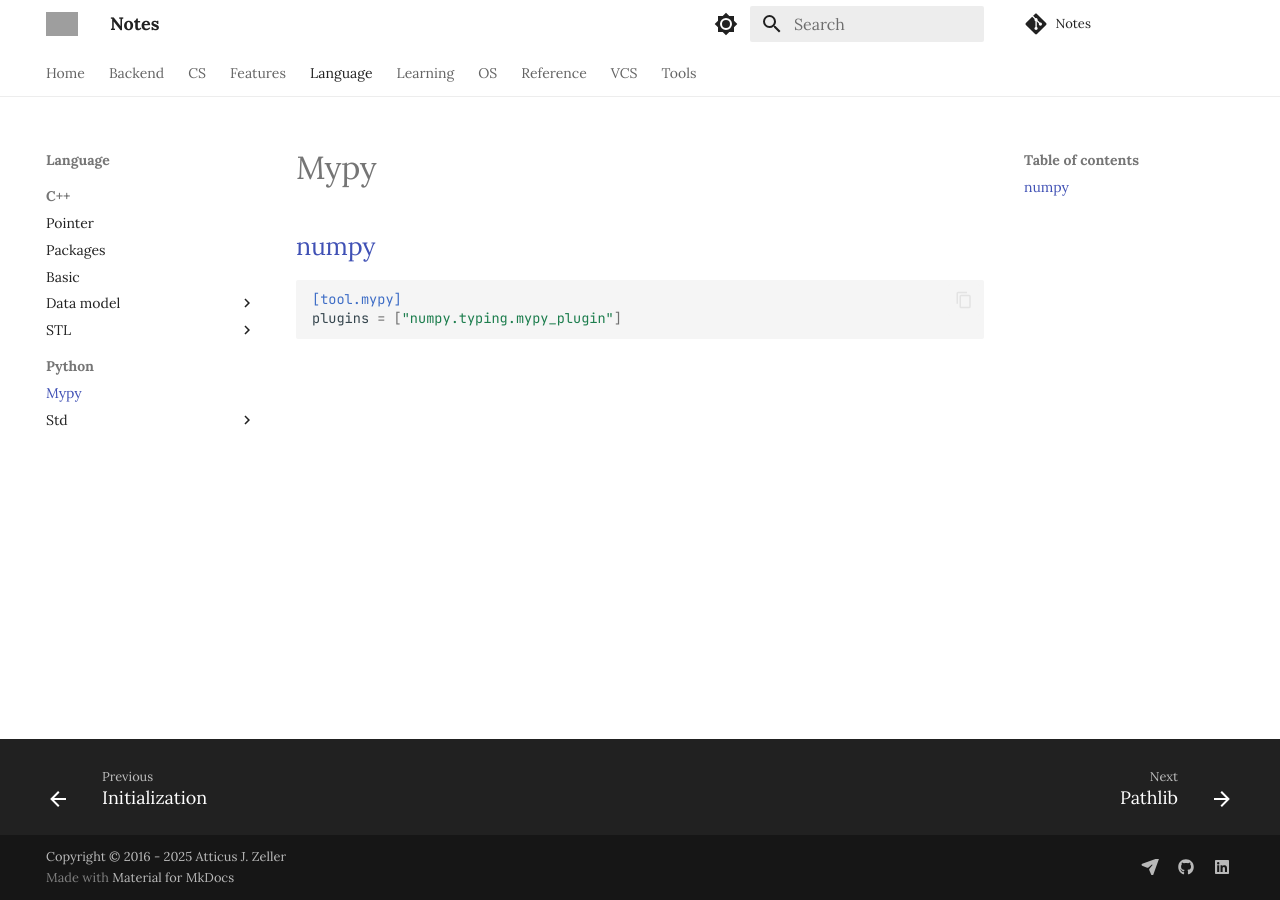
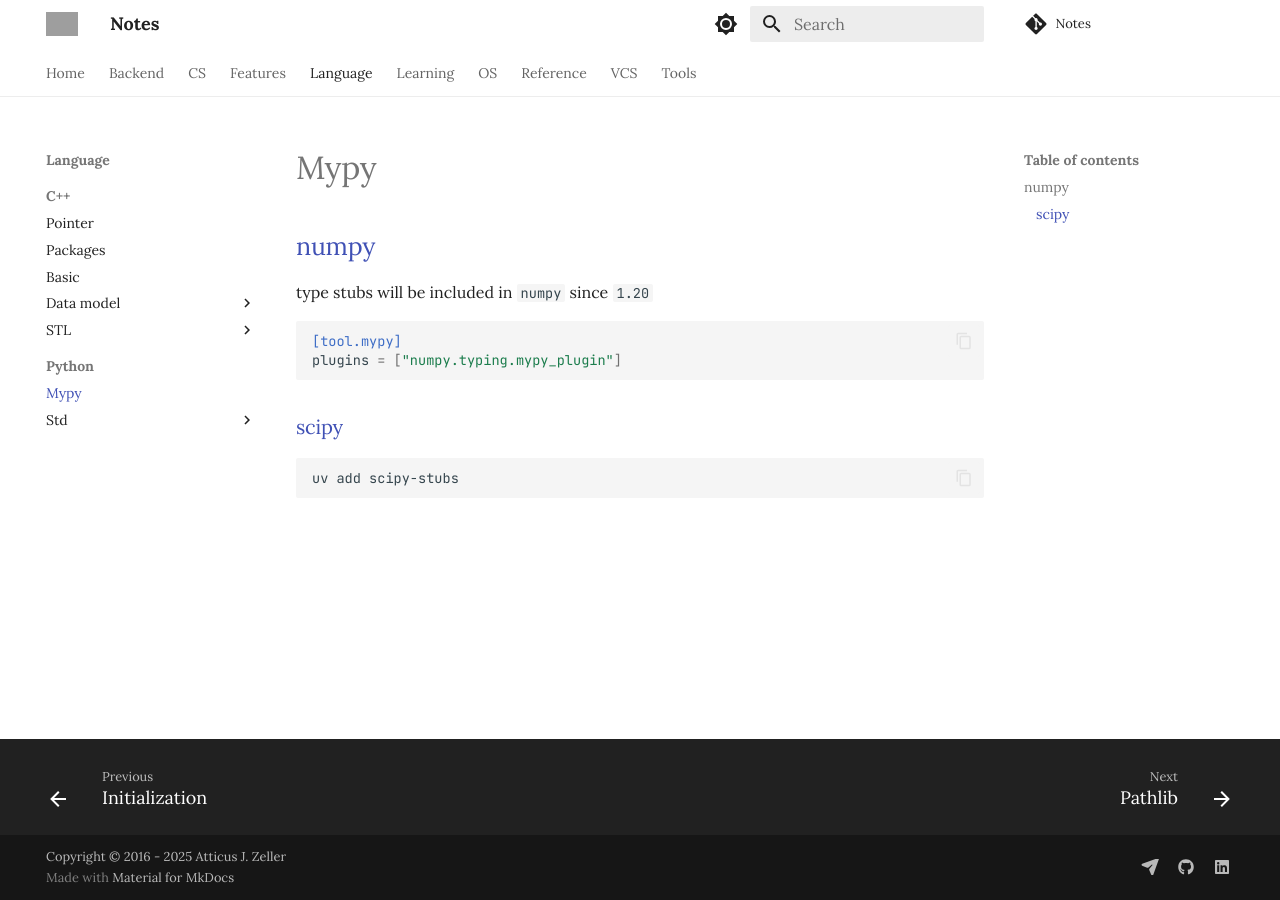
Before and after one commit to AtticusZeller/atticuszeller.github.io, an MkDocs documentation site: the page built from atticuszeller/Language/python/Mypy.md, in a window 1280 px wide. Built offline with MkDocs 1.6.1 and Material for MkDocs 9.7.7, drawn with Linux system fonts in a browser that asks for light colours; nearby versions of some CDN libraries; library files that are not in the unit come from our copies; comment, search, counter and statistics services are not loaded; grey boxes are pictures that could not be loaded.

Commit message:
vault backup: 2025-01-10 13:44:44
Affected files:
atticuszeller/Language/python/Mypy.md

````diff
--- a/atticuszeller/Language/python/Mypy.md
+++ b/atticuszeller/Language/python/Mypy.md
@@ -1,8 +1,16 @@
 # Mypy
 
 ## [numpy](https://numpy.org/doc/2.1/reference/typing.html#examples)
+
+type stubs will be included in `numpy` since `1.20`
 
 ```toml
 [tool.mypy]
 plugins = ["numpy.typing.mypy_plugin"]
 ```
+
+### [scipy](https://github.com/jorenham/scipy-stubs)
+
+```bash
+uv add scipy-stubs
+```
````
